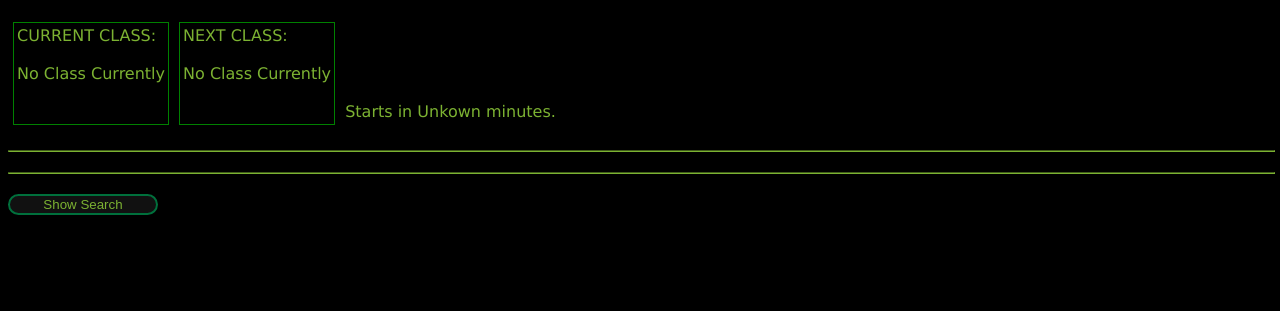
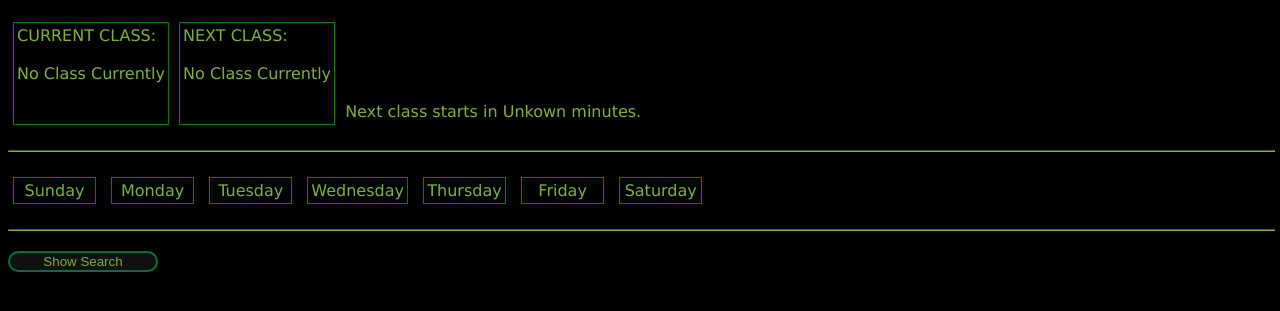
Before and after one commit to theolaa/Web-Scheduler, a plain HTML site: page index.html in a window 1280 px wide. Shown: the part 91-402 px from the top of the page. Drawn offline with Linux system fonts and the light colour scheme.

Commit message:
My Sections Formatting Work
NOTE: Next class is still occasionally wrong, not yet sure why...

```diff
--- a/index.html
+++ b/index.html
@@ -16,13 +16,20 @@
 			<div id = content>Loading...</div>
 			<hr>
 			<div id="mySections">
+				<div class="dayOfWeek"><span class="dowHeader">Sunday</span><div id="sunday"></div></div>
+				<div class="dayOfWeek"><span class="dowHeader">Monday</span><div id="monday"></div></div>
+				<div class="dayOfWeek"><span class="dowHeader">Tuesday</span><div id="tuesday"></div></div>
+				<div class="dayOfWeek"><span class="dowHeader">Wednesday</span><div id="wednesday"></div></div>
+				<div class="dayOfWeek"><span class="dowHeader">Thursday</span><div id="thursday"></div></div>
+				<div class="dayOfWeek"><span class="dowHeader">Friday</span><div id="friday"></div></div>
+				<div class="dayOfWeek"><span class="dowHeader">Saturday</span><div id="saturday"></div></div>
 			</div>
 			<hr>
 			<div id="searchWrapper">
 				<button onclick="showHideSearchArea()" id="toggleHidden">Show Search</button>
 				<br/>
 				<div id="courseSearch">
-					Days are 0-6 corresponding with Sunday-Saturday<br />
+					<br>
 					Search Courses:
 					<input id="subj" type="search" onkeyup="updateResults(this.value)"/>
 				</div>
--- a/main.css
+++ b/main.css
@@ -46,6 +46,7 @@ td {
 	background-color: #7CB232;
 	border-radius: 0px 10px 10px 0px;
 	white-space: nowrap;
+	text-align: center;
 }
 
 #currentClass {
@@ -62,9 +63,29 @@ td {
 	padding: 3px;
 }
 
+#mySections{
+	overflow: auto;
+  white-space:nowrap;
+  width: auto;
+}
+
+.dayOfWeek {
+	display: inline-block;
+  vertical-align:top;
+  white-space:normal;
+	padding: 3px;
+	margin: 5px;
+	border: 1px solid green;
+	min-width: 75px;
+}
+
+.dowHeader {
+	display: block;
+	text-align: center;
+}
+
 .mySectionResult {
 	font-size: 8pt;
-	display: inline-block;
 	border: 2px solid #7CB232;
 	padding: 7px;
 	margin: 5px;
--- a/main.js
+++ b/main.js
@@ -9,6 +9,15 @@ var content = document.getElementById("content")
 var clock = document.getElementById("currentTime")
 var progressBar = document.getElementById("progressBar")
 var mySectionsArea = document.getElementById("mySections")
+var daysOfWeek = [
+  document.getElementById("sunday"),
+  document.getElementById("monday"),
+  document.getElementById("tuesday"),
+  document.getElementById("wednesday"),
+  document.getElementById("thursday"),
+  document.getElementById("friday"),
+  document.getElementById("saturday")
+]
 
 var searchHidden = true
 
@@ -191,14 +200,16 @@ function updateMySections() {
   }
 
   sortSectionsToDisplay()
-  mySectionsArea.innerHTML = ""
+
+  for (i = 0; i < daysOfWeek.length; i++) daysOfWeek[i].innerHTML = ""
+
   for (i = 0; i < sectionsToDisplay.length; i++) {
 	 result = generateCourseHTML(sectionsToDisplay[i], false)
    if (sectionsToDisplay[i] == currentClass) {
-     mySectionsArea.innerHTML += "<div class='mySectionResult' style='border-color: orange;'>" + result + "</div>"
+     daysOfWeek[sectionsToDisplay[i].days].innerHTML += "<div class='mySectionResult' style='border-color: orange;'>" + result + "</div>"
    }
 	 else {
-     mySectionsArea.innerHTML += "<div class='mySectionResult'>" + result + "</div>"
+     daysOfWeek[sectionsToDisplay[i].days].innerHTML += "<div class='mySectionResult'>" + result + "</div>"
    }
   }
 }
@@ -287,7 +298,7 @@ function getTimeString(totalMinutes) {
     hours = Math.floor(totalMinutes/60)
     totalMinutes -= hours*60
     minutes = totalMinutes
-    return (days + " Days, " + hours + " hours, " + minutes + " minutes.")
+    return (((days > 0) ? days + " Days, " : "") + ((hours > 0) ? hours + " hours, " : "") + minutes + " minutes.")
   } else {
     return (totalMinutes + " minutes.")
   }
@@ -330,7 +341,7 @@ function update() {
     var result = generateCourseHTML(currentClass, true)
     content.innerHTML = "<div id='currentClass'>CURRENT CLASS:<br>" + result + "</div>"
     var result = generateCourseHTML(nextClass, true)
-    content.innerHTML += "<div id='nextClass'>NEXT CLASS:<br>" + result + "</div> Starts in " + getTimeString(timeToNextClass)
+    content.innerHTML += "<div id='nextClass'>NEXT CLASS:<br>" + result + "</div> Next class starts in " + getTimeString(timeToNextClass)
   }
   updateTimeToNextClass()
   updateMySections()
```
